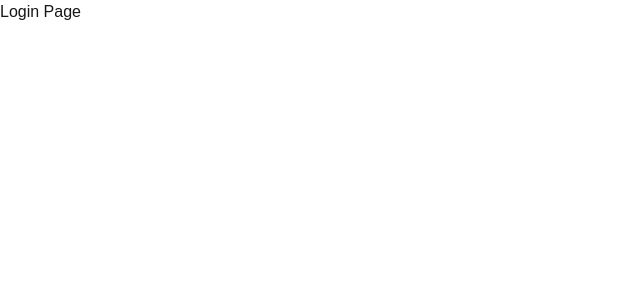
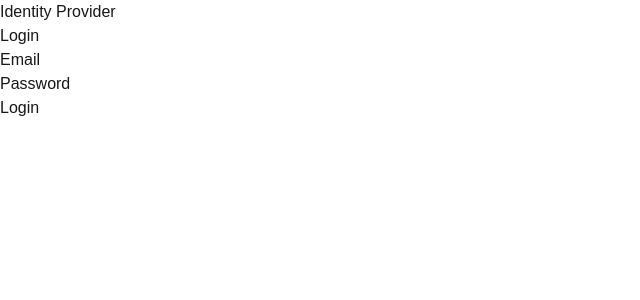
Before and after one commit to mayankch283/nextjs-sso, a Next.js app: page /login in a window 1280 px wide. Shown: the top 300 px of the page, without its empty margins (0-640 px from the left). Built offline with nearby package versions, Linux system fonts and the light colour scheme.

Commit message:
create login page

```diff
--- a/src/app/login/page.tsx
+++ b/src/app/login/page.tsx
@@ -1,8 +1,15 @@
-const loginPage = () => {
-    return (
-        <div>
-        <h1>Login Page</h1>
-        </div>
-    );
+import { useRouter } from 'next/router';
+import LoginForm from '@/components/LoginForm';
+
+export default function LoginPage() {
+  const router = useRouter();
+  const { sessionId } = router.query;
+
+  return (
+    <div className="container">
+      <h1>Identity Provider</h1>
+      {sessionId && <p>Sign in to continue to the requested service</p>}
+      <LoginForm sessionId={sessionId as string} />
+    </div>
+  );
 }
-export default loginPage;
```
